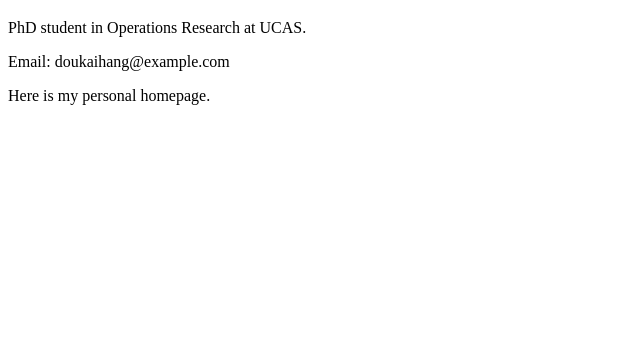
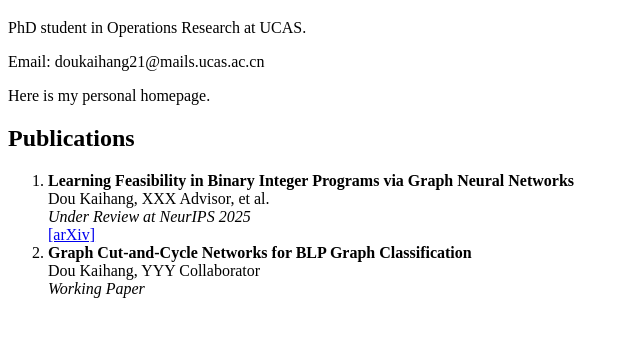
Before and after one commit to donald-dou/donald-dou.github.io, a plain HTML site: page index.html in a window 1280 px wide. Shown: the part 61-398 px from the top of the page, without its empty margins (0-640 px from the left). Drawn offline with Linux system fonts and the light colour scheme.

Commit message:
Update index.html

```diff
--- a/index.html
+++ b/index.html
@@ -7,7 +7,21 @@
 <body>
   <h1>Hello, I'm Dou Kaihang</h1>
   <p>PhD student in Operations Research at UCAS.</p>
-  <p>Email: doukaihang@example.com</p>
+  <p>Email: doukaihang21@mails.ucas.ac.cn</p>
   <p>Here is my personal homepage.</p>
+    <h2>Publications</h2>
+  <ol>
+    <li>
+      <strong>Learning Feasibility in Binary Integer Programs via Graph Neural Networks</strong><br>
+      Dou Kaihang, XXX Advisor, et al.<br>
+      <em>Under Review at NeurIPS 2025</em><br>
+      <a href="https://arxiv.org/abs/xxxx.xxxxx" target="_blank">[arXiv]</a>
+    </li>
+    <li>
+      <strong>Graph Cut-and-Cycle Networks for BLP Graph Classification</strong><br>
+      Dou Kaihang, YYY Collaborator<br>
+      <em>Working Paper</em>
+    </li>
+  </ol>
 </body>
 </html>
```
